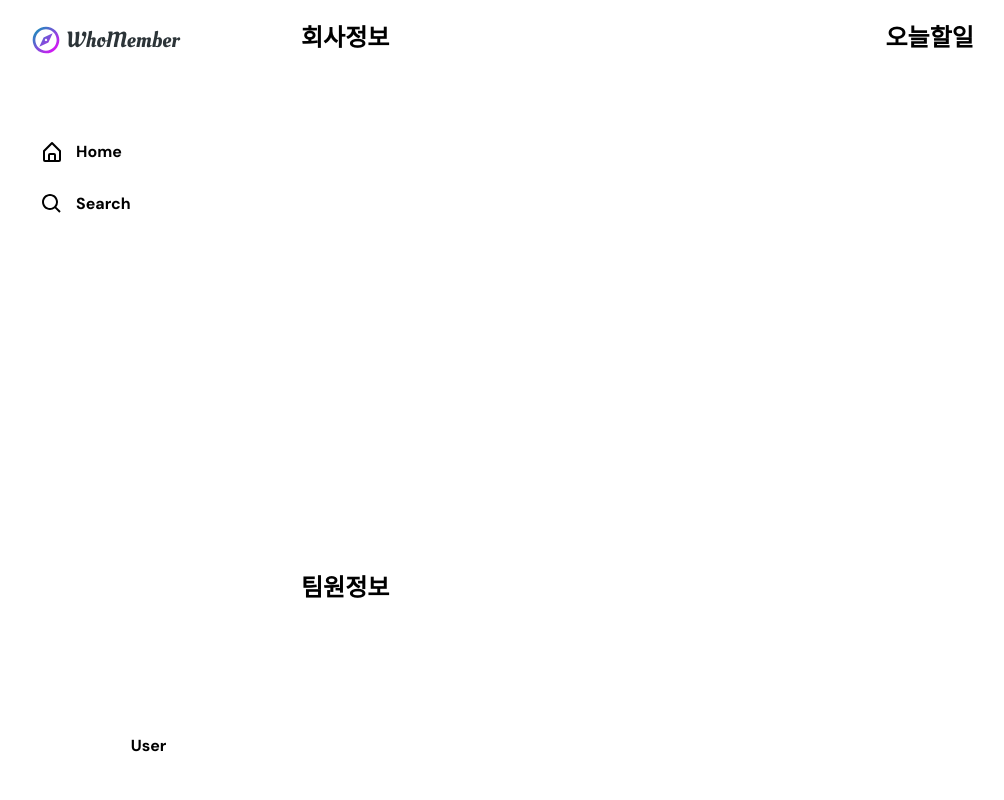
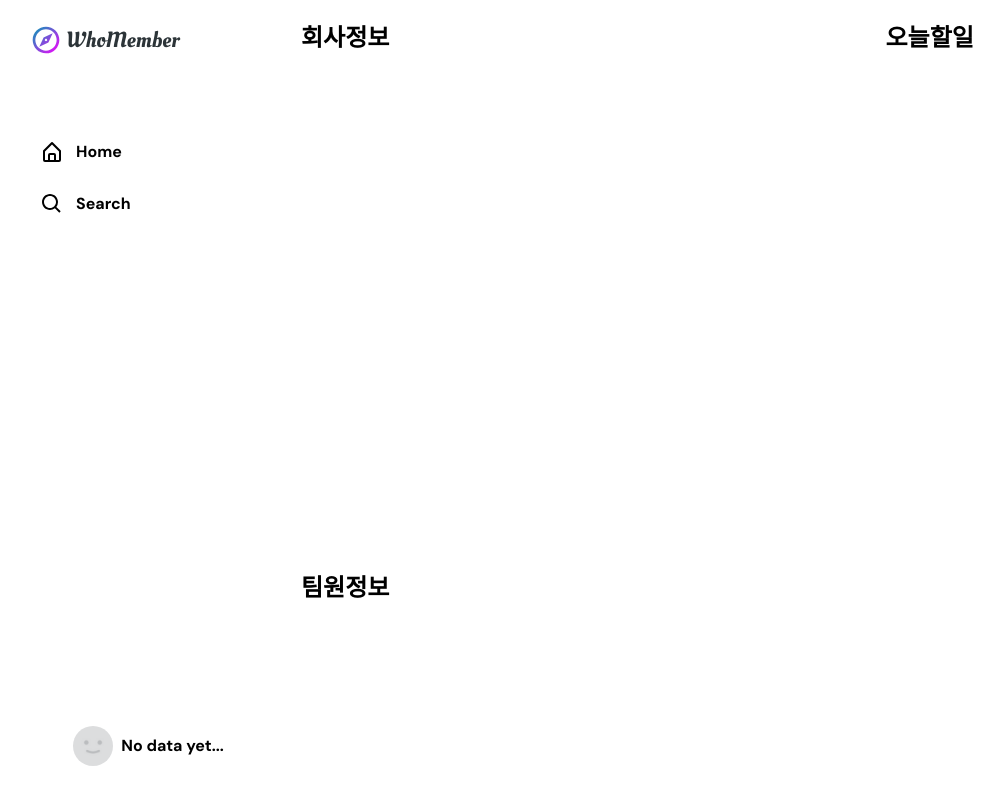
Before and after one commit to sonseong10/ecommerce-monorepo, a React (Create React App) app: page /home in a window 1280 px wide. Shown: the whole page, without its empty margins (64-1068 px from the left). Built offline with nearby package versions, Linux system fonts and the light colour scheme; no server answers; sample sign-in values are in the browser's storage.

Commit message:
🚧 Add from my menu button user icon and style

```diff
--- a/src/components/common/my-menu.jsx
+++ b/src/components/common/my-menu.jsx
@@ -1,8 +1,12 @@
 import React, { useEffect, useState } from 'react'
+import { useHistory } from 'react-router-dom'
+
+import DEFAULT_USER_IMG from '../../assets/images/img-user-default.png'
+
 import buttonStyles from '../../styles/modules/buttons.module.css'
 import styles from '../../styles/modules/common.module.css'
+
 import { FaUserAlt, FaSignOutAlt, FaMoon } from 'react-icons/fa'
-import { useHistory } from 'react-router-dom'
 
 const MyMenu = ({ authService }) => {
   const [myMenuOpen, setMyMenuOpen] = useState(false)
@@ -58,7 +62,8 @@ const MyMenu = ({ authService }) => {
         className={`${styles.mymemuBtn} ${buttonStyles.baseBtn} `}
         onClick={onIsActive}
       >
-        User
+        <img className={styles.userIcon} src={DEFAULT_USER_IMG} alt="default" />
+        No data yet...
       </button>
     </div>
   )
--- a/src/styles/modules/common.module.css
+++ b/src/styles/modules/common.module.css
@@ -181,6 +181,14 @@
   height: 60px;
   border-radius: 4px;
   transition: box-shadow 300ms ease-in-out;
+  color: secondery;
+}
+
+.userIcon {
+  margin-right: 8px;
+  width: 40px;
+  height: 40px;
+  border-radius: 50%;
 }
 
 .mymemuBtn:hover {
```
